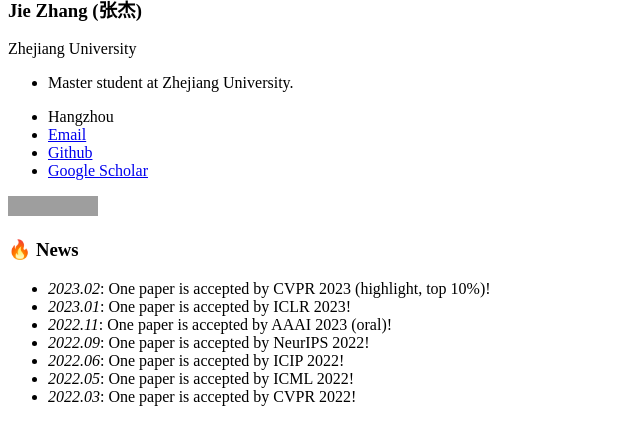
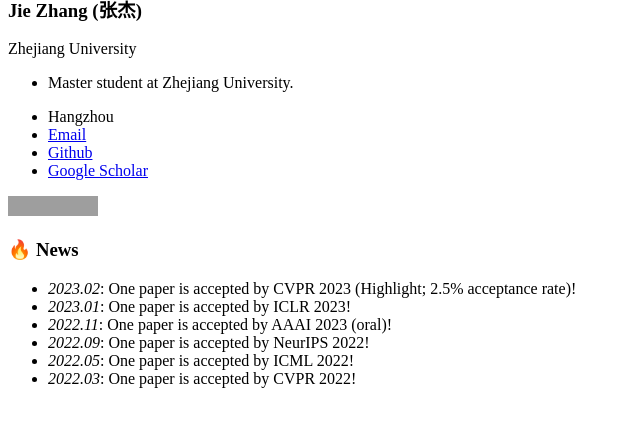
Before and after one commit to zj-jayzhang/zj-jayzhang.github.io, a Jekyll site: the page built from _pages/includes/news.md, in a window 1280 px wide, cut to the strip 548-970 px from the top of the page. Shown: the whole strip, without its empty margins (0-640 px from the left). Built offline with Jekyll 4.4.1, drawn with Linux system fonts in a browser that asks for light colours; our own code applies the rules of GitHub Pages for plain Markdown files; grey boxes are pictures that could not be loaded.

Commit message:
Update news.md

```diff
--- a/_pages/includes/news.md
+++ b/_pages/includes/news.md
@@ -1,10 +1,10 @@
 # 🔥 News
 
 
-- *2023.02*: One paper is accepted by CVPR 2023 (highlight, top 10%)!
+- *2023.02*: One paper is accepted by CVPR 2023 (Highlight; 2.5% acceptance rate)!
 - *2023.01*: One paper is accepted by ICLR 2023!
 - *2022.11*: One paper is accepted by AAAI 2023 (oral)!
 - *2022.09*: One paper is accepted by NeurIPS 2022!
-- *2022.06*: One paper is accepted by ICIP 2022!
+<!-- - *2022.06*: One paper is accepted by ICIP 2022! -->
 - *2022.05*: One paper is accepted by ICML 2022!
 - *2022.03*: One paper is accepted by CVPR 2022!
```
